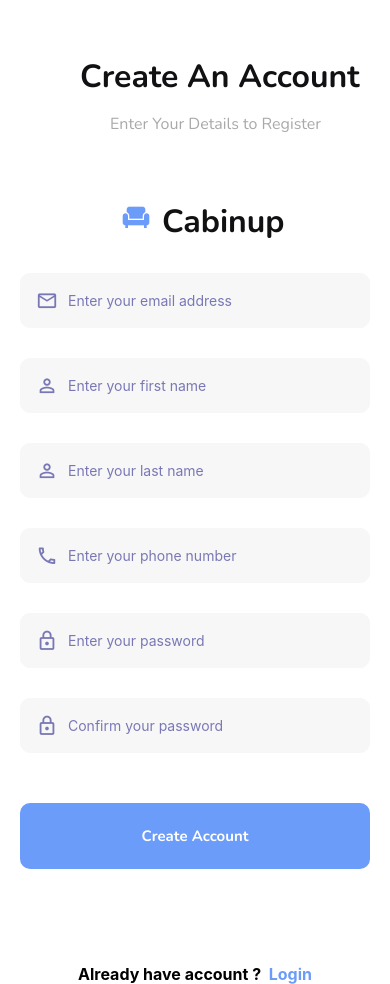
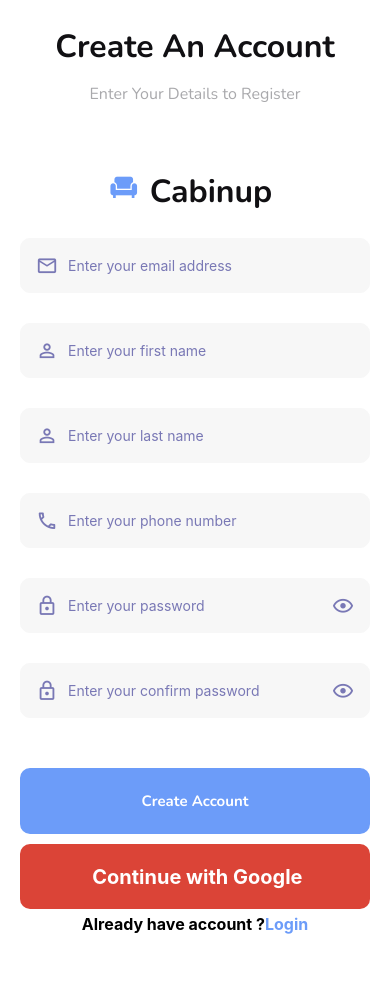
Before and after one commit to mohamed-wageh/Talabt, a React Native app in the folder project/: screen /SignUp in a window 390 px wide. Built offline with nearby package versions, Linux system fonts and the light colour scheme.

Commit message:
SignIn and SignUp Validation

```diff
--- a/project/screens/SignUp.js
+++ b/project/screens/SignUp.js
@@ -5,16 +5,19 @@
   GoogleAuthProvider,
   signInWithRedirect,
   getRedirectResult,
-  signUpWithPopup,
 } from "firebase/auth";
-import Loader from "../component/Loader";
-import { collection, addDoc, doc, setDoc } from "firebase/firestore";
-import { auth ,db} from "../firebase/firebase";
-import React from "react";
+
 import { globalStyles } from "../styles/global";
 import Icon from 'react-native-vector-icons/MaterialCommunityIcons';
+
+
+import Loader from "../component/Loader";
+import { Formik, Form, Field } from 'formik';
+import * as yup from 'yup';
+import auth from "../firebase/firebase";
+import CustomButton from "../component/CustomButton";
+import React from "react";
 import COLORS from "../constant/colors";
-
 import {
   View,
   Text,
@@ -24,53 +27,38 @@
   Button,
   TouchableOpacity,
   Alert,
-  DatePickerIOS,
 } from "react-native";
 import Input from "../component/Input";
-import CustomButton from "../component/CustomButton";
 
-
-    const SignUp = ({navigation}) => {
+const SignUp = ({ navigation }) => {
   const [Email, setEmail] = useState("");
-      const [FirstName, setFirstName] = useState("");
-      const [LastName, setLastName] = useState("");
+  const [firstName, setfirstName] = useState("");
+  const [lastName, setlastName] = useState("");
+  const [Phone, setmobile] = useState("");
   const [Password, setPassword] = useState("");
-      const [Phone, setPhone] = useState("");
-      const [PasswordConfirm, setPasswordConfirm] = useState("");
+  const [confirmPassword, setconfirmPassword] = useState("");
   const [loading, setLoading] = React.useState(false);
 
-      const emailPattern = /^[a-zA-Z0-9._-]+@[a-zA-Z0-9.-]+\.[a-zA-Z]{2,4}$/;
+  // const [Phone, setPhone] = useState("");
 
   const provider = new GoogleAuthProvider();
-      // signInWithPopup(auth, provider)
-      // .then((result) => {
-      //   // This gives you a Google Access Token. You can use it to access the Google API.
-      //   const credential = GoogleAuthProvider.credentialFromResult(result);
-      //   const token = credential.accessToken;
-      //   // The signed-in user info.
-      //   const user = result.user;
-      //   // IdP data available using getAdditionalUserInfo(result)
-      //   // ...
-      // }).catch((error) => {
-      //   // Handle Errors here.
-      //   const errorCode = error.code;
-      //   const errorMessage = error.message;
-      //   // The email of the user's account used.
-      //   const email = error.customData.email;
-      //   // The AuthCredential type that was used.
-      //   const credential = GoogleAuthProvider.credentialFromError(error);
-      //   // ...
-      // });
+  const handleRegister = (Email,Password) => {
 
+      setLoading(true);
+      setTimeout(async () => {
+        setLoading(false);
+        createUserWithEmailAndPassword(auth, Email, Password)
+          .then((userCredential) => {
+            const user = userCredential.user;
+            window.alert("account created")
+            navigation.navigate("Home");
+          })
+          .catch((error) => {
+            window.alert(error.message);
+          });
+      }, 3000);
 
-
-      const handleRegister = () => {
-        if (Password === PasswordConfirm) {
-          createUserWithEmailAndPassword(auth, Email, Password)
-        } else {
-          window.alert("Not Same Password");
-        }
-
+              // window.alert("account created")
   };
   const handleOnSignInPress = () => {
     navigation.navigate("SignIn");
@@ -109,129 +97,174 @@
   const handleForgetPassword = () => {
     navigation.navigate("Forget");
   };
+  const SignInvalidattion =yup.object().shape({
+    email:yup.string().email('please enter valid email').required('Email address is required'),
+    firstName:yup.string().min(2,({min})=> 'Too Short!').max(50,({max})=> 'Too Long!').required('firstName is required') ,
+    lastName:yup.string().min(2,({min})=> 'Too Short!').max(50,({max})=> 'Too Long!').required('lastName is required') ,
+    password:yup.string().min(6,({min})=> 'password must be at least 6 characters').required('password is required') ,
+    confirmpassword: yup.string().min(6,({min})=> 'password must be at least 6 characters').oneOf([ yup.ref('password')],'your password do not match').required('confirmPassword is required') ,
+    mobile:yup.string().min(11,({min})=> 'mobile number must be exactly 11 digit').max(11,({max})=> 'mobile number must be exactly 11 digit').matches(/^[0-9]+$/,'mobile number must be only digit') .required('mobile is required') ,
+  })
+  return (
+    <Formik initialValues={{ email: '' ,password:'',confirmpassword:'',firstName:'',lastName:'',mobile:''}}
+    validateOnMount={true}
+    onSubmit={values => handleRegister(values.email,values.password)}
+    validationSchema={SignInvalidattion}
+  >
+     {({ handleChange, handleBlur, handleSubmit, values,touched,errors,setFieldTouched, isValid }) => (
 
-
-      function registerUser() {
-        if (Email === "" || Password === "") {
-          alert("Email or password or username is empty");
-        } else if (!emailPattern.test(Email)) {
-          alert("Please use a real email");
-        }
-        else if (Password !== PasswordConfirm) {
-          alert("Passwords doesn't match");
-        }
-        else {
-
-            handleRegister();
-
-        }
-      }
-
-      return (
-        <SafeAreaView style={{backgroundColor: '#fff' , flex: 1}}>
+    <SafeAreaView style={{ backgroundColor: COLORS.white, flex: 1 }}>
       <Loader visible={loading} />
-
-          <View style={{paddingTop: 50, paddingHorizontal: 20}}>
-      {/* <Text style={{color: '#000', fontSize: 30, fontWeight: 'bold'}}>
+      <View style={globalStyles.container}>
+        <Text style={globalStyles.title}>
         Create An Account
         </Text>
-      <Text style={{color: '#BABBC3', fontSize: 18, marginVertical: 10, marginHorizontal:15}}>
-      Enter Your Details to Register
-      </Text> */}
-      <Text style={[globalStyles.title,{marginLeft:60}]}>
-      Create An Account
-      </Text>
-        <Text style={[globalStyles.text,{marginLeft:90}]}>
+        <Text style={globalStyles.text}>
         Enter Your Details to Register
         </Text>
-      <View style = {[{flexDirection:"row"},{marginTop:50},{marginBottom:15},{marginLeft:100}]}>
+
+        <View style = {[{flexDirection:"row"},{marginTop:50},{marginBottom:10}]}>
           <Icon name="sofa-single" size={32} color={COLORS.blue} style={{marginTop:5}} />
           <Text style={[globalStyles.title,{marginHorizontal:10}]}>Cabinup</Text>
         </View>
         <View style={{width:"100%"}}>
+        <Input
+         onChangeText={handleChange('email')}
+         onBlur={handleBlur('email')}
+         value={values.email}
 
-      <Input
+            // onFocus={() => handleError(null, 'email')}
             iconName="email-outline"
+            // label="Email"
             placeholder="Enter your email address"
-            value={Email}
-            onChangeText={setEmail}
+            // error={errors.email}
+            // onChangeText={text => handleOnchange(text, 'email')}
           />
+          {(errors.email && touched.email)&&
+          <Text style={styles.errors}>{errors.email}</Text>
+          }
            <Input
             iconName="account-outline"
             placeholder="Enter your first name"
-                 value={FirstName}
-                 onChangeText={setFirstName}
+            value={values.firstName}
+            onChangeText={handleChange('firstName')}
+             // onChangeText={setfirstName}
+             onBlur={() => setFieldTouched ('firstName')}
           />
+            {touched.firstName&& errors.firstName &&(
+          <Text style={styles.errors}>{errors.firstName}</Text>
+          )}
            <Input
             iconName="account-outline"
             placeholder="Enter your last name"
-                 value={LastName}
-                 onChangeText={setLastName}
+            value={values.lastName}
+            // onChangeText={setlastName}
+            onChangeText={handleChange('lastName')}
+            onBlur={() => setFieldTouched ('lastName')}
           />
-
+            {touched.firstName && errors.lastName &&(
+          <Text style={styles.errors}>{errors.lastName}</Text>
+          )}
            <Input
             iconName="phone-outline"
             placeholder="Enter your phone number"
-            value={Phone}
-            onChangeText={setPhone}
+            value={values.mobile}
+            // onChangeText={setmobile}
+            onChangeText={handleChange('mobile')}
+            onBlur={() => setFieldTouched ('mobile')}
           />
+          {touched.mobile && errors.mobile &&(
+          <Text style={styles.errors}>{errors.mobile}</Text>
+          )}
           <Input
+           onChangeText={handleChange('password')}
+           onBlur={handleBlur('password')}
+           value={values.password}
+            // onFocus={() => handleError(null, 'password')}
             iconName="lock-outline"
+            // label="Password"
             placeholder="Enter your password"
-            secureTextEntry={true}
-            onChangeText={setPassword}
-            Password
+            // error={errors.password}
+            // onChangeText={text => handleOnchange(text, 'password')}
+            password
           />
+          {(errors.password && touched.password)&&
+          <Text style={styles.errors}>{errors.password}</Text>
+          }
           <Input
+           onChangeText={handleChange('confirmpassword')}
+           onBlur={handleBlur('confirmpassword')}
+           value={values.confirmpassword}
+            // onFocus={() => handleError(null, 'password')}
             iconName="lock-outline"
-            placeholder="Confirm your password "
-            secureTextEntry={true}
-            onChangeText={setPasswordConfirm}
-            Password
+            // label="Password"
+            placeholder="Enter your confirm password"
+            // error={errors.password}
+            // onChangeText={text => handleOnchange(text, 'password')}
+            password
           />
+          {(errors.confirmpassword && touched.confirmpassword)&&
+          <Text style={styles.errors}>{errors.confirmpassword}</Text>
+          }
 
-{/* <TouchableOpacity style={styles.button} onPress={handleRegister} >
-           <Text style={styles.buttonText}>Sign Up</Text>
+        </View>
+        {/* <TouchableOpacity onPress={handleForgetPasswordPress}>
+            <Text style={[styles.buttonText2,{right:0}]}>Forget Password ?</Text>
           </TouchableOpacity> */}
+          <CustomButton
+          disabled={!isValid}
+          text={"Create Account"}
+          onPress={handleSubmit}
+          />
+          <TouchableOpacity
 
-         <CustomButton
-         text={"Create Account"}
-         onPress={registerUser}
+        onPress={handleSignInWithGoogle}
 
-        //  onPress={() => registerUser()}
-         />
-
+        style= {[styles.button1,{marginTop:20},{flexDirection:"row"},{ borderRadius: 10,},{backgroundColor:'#DB4437'}]}>
         {/* <Icon
-          name={google}
-          style={{color: COLORS.darkBlue, fontSize: 22, marginRight: 10}}
+          name={"google"}
+          style={[{ fontSize: 22},{color:COLORS.blue},{marginLeft:10}]}
         /> */}
-          {/* <TouchableOpacity   onPress={handleOnSignInPress}>
-          <Text style={styles.buttonText2}>
-          Already have account ? Login
-          </Text>
-          </TouchableOpacity> */}
+       <Text style={[styles.buttonText]} > Continue with Google</Text>
+      </TouchableOpacity>
           <TouchableOpacity onPress={handleOnSignInPress}>
-            <Text style={[styles.buttonText2,{marginTop:"30%"}]}>
-            Already have account ? <Text   style={{ color: COLORS.blue }}> Login</Text>
+            <Text style={[styles.buttonText2,{marginTop:"0%"}]}>
+            Already have account ?<Text   style={{ color: COLORS.blue }}>Login</Text>
             </Text>
           </TouchableOpacity>
-          </View>
+
       </View>
     </SafeAreaView>
-
+    )}
+    </Formik>
   );
-
 };
 export default SignUp;
-
 
 const styles = StyleSheet.create({
   button: {
     height: 55,
     width: "100%",
-    backgroundColor: "#6c9cf9",
-    marginTop: 20,
-    marginBottom: 20,
+    backgroundColor: "#B57EDC",
+    marginVertical: 30,
+    justifyContent: "center",
+    alignItems: "center",
+    activeOpacity: 0.7,
+  },
+  button1: {
+    height: 65,
+    width: "100%",
+    backgroundColor: "#458ae7",
+    marginVertical: 5,
+    justifyContent: "center",
+    alignItems: "center",
+    activeOpacity: 0.7,
+  },
+  button2: {
+    height: 55,
+    width: "100%",
+    backgroundColor: "#DB4437",
+    marginVertical: 5,
     justifyContent: "center",
     alignItems: "center",
     activeOpacity: 0.7,
@@ -239,7 +272,7 @@
   buttonText: {
     color: "#fff",
     fontWeight: "bold",
-    fontSize: 18,
+    fontSize: 20,
     textAlign: "center",
   },
   buttonText2: {
@@ -247,5 +280,21 @@
     fontWeight: "bold",
     textAlign: "center",
     fontSize: 16,
+    marginBottom: 15,
+    marginTop: 15,
   },
+  errors:{
+    color: COLORS.red,
+     fontSize: 12,
+  },
+  // roundButton1: {
+  //   width: 50,
+  //   height: 50,
+  //   justifyContent: 'center',
+  //   alignItems: 'center',
+  //   padding: 10,
+  //   borderRadius: 100,
+  //   backgroundColor: 'white',
+  // },
+
 });
```
Lines whose indentation alone changed are shown as unchanged.
